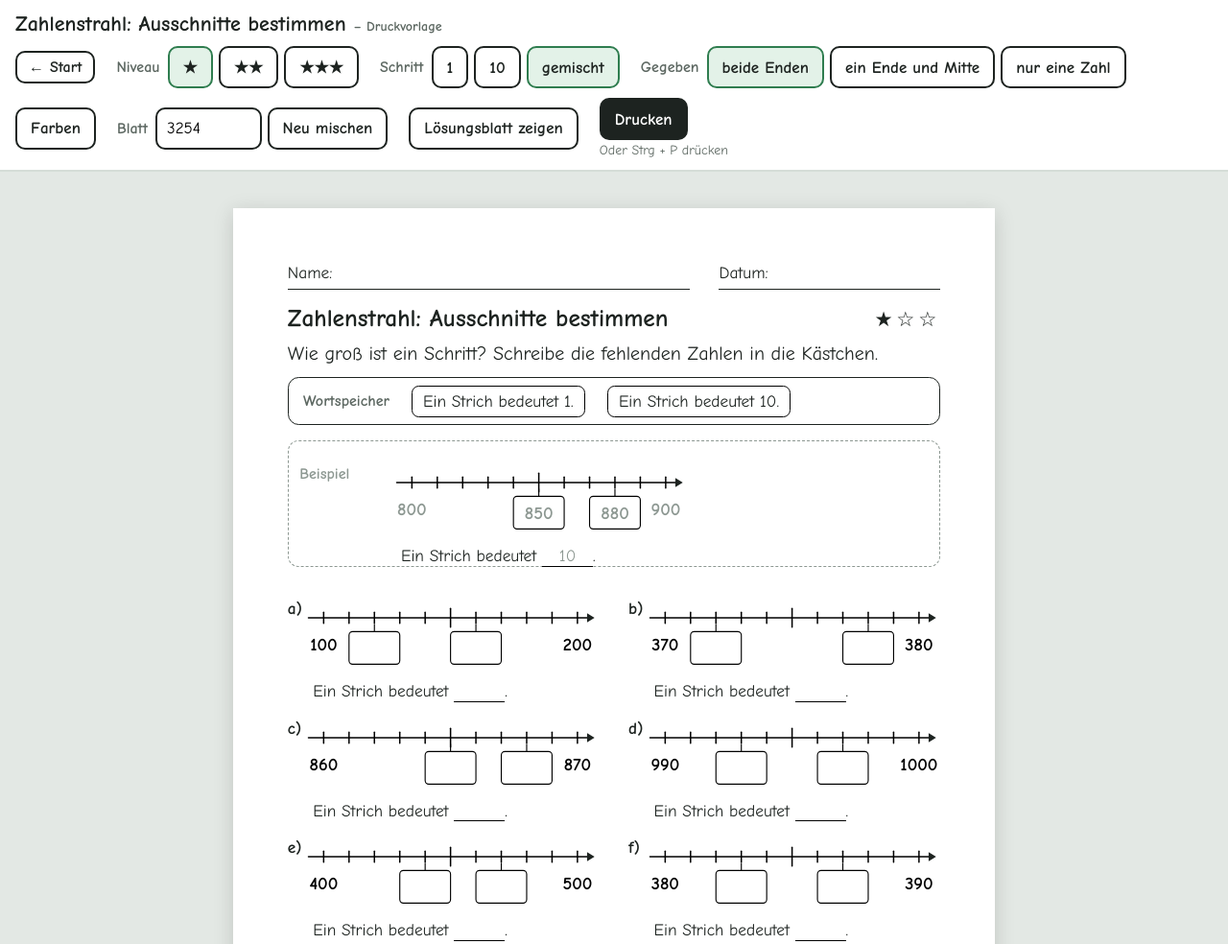
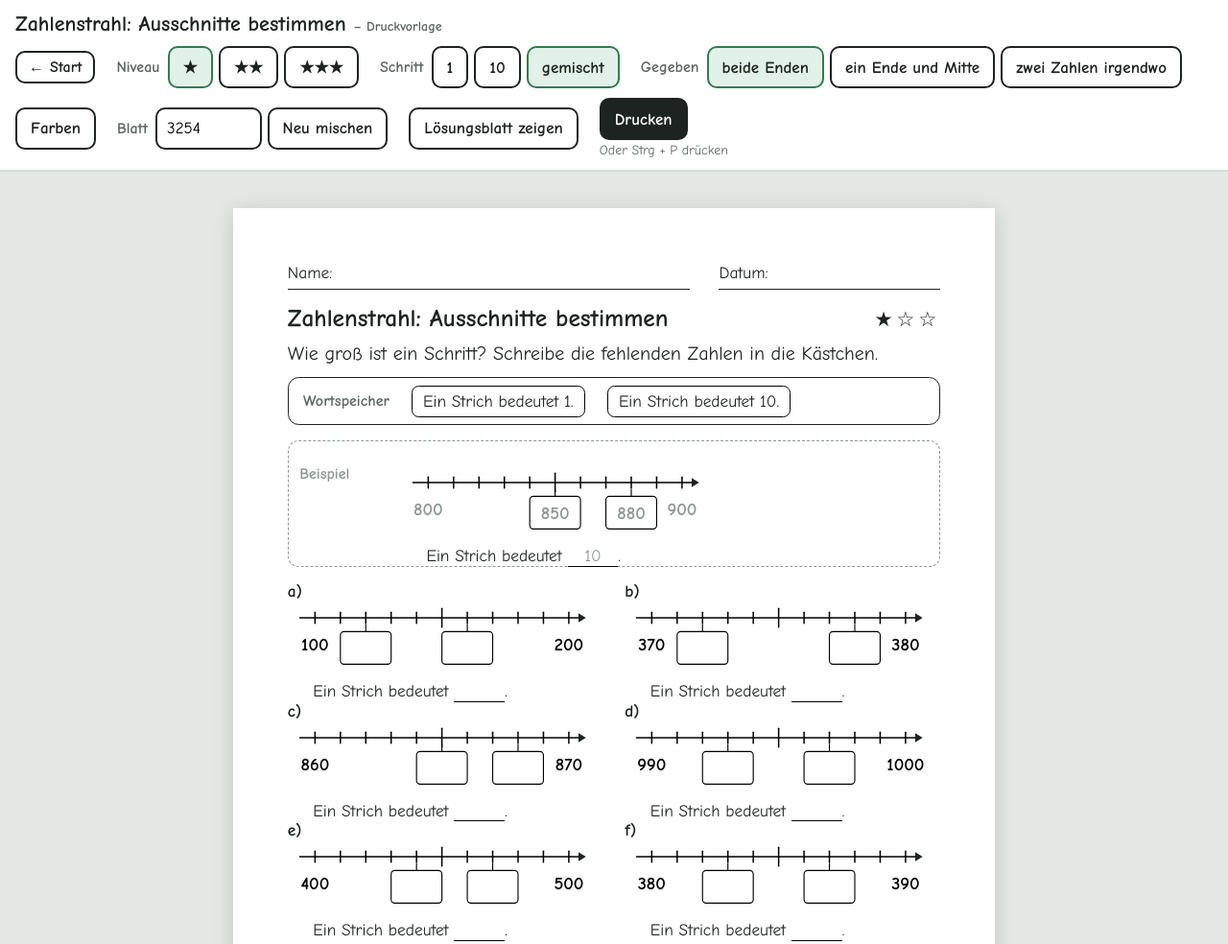
Before and after one commit to mrcsndmnn/tafelbilder, a plain HTML site: page mathe/zahlenstrahl/druck-ausschnitte/index.html in a window 1280 px wide. Shown: the top 984 px of the page at 96% size. Drawn offline with Linux system fonts and the light colour scheme; a web font is replaced by a local one.

Commit message:
Druckvorlage A: „zwei Zahlen irgendwo“ statt „nur eine Zahl“
Wie im Strahl-Detektiv steht kein Satz „Ein Strich bedeutet …“ mehr auf
dem Blatt. Zwei Zahlen sind gegeben (nicht beide Enden), die Kinder
erschließen die Schrittgröße und tragen sie ein.
Außerdem: Kästchen an den Enden des Ausschnitts werden nicht mehr
abgeschnitten (Strahl weiterhin 70 mm).

Co-Authored-By: Claude Opus 5.5 <noreply@anthropic.com>
Claude-Session: https://claude.ai/code/session_01SbUYXDcXeev8uHLUStDtku

```diff
--- a/mathe/zahlenstrahl/druck-ausschnitte/index.html
+++ b/mathe/zahlenstrahl/druck-ausschnitte/index.html
@@ -9,9 +9,10 @@
 <link rel="stylesheet" href="../gemeinsam/strahl.css">
 <link rel="stylesheet" href="../gemeinsam/druck.css">
 <style>
-.aufgaben{display:grid;grid-template-columns:1fr 1fr;column-gap:8mm}
-.aufg{height:33mm;position:relative;padding-left:7mm}
-.aufg .nr{position:absolute;left:0;top:4.5mm;font-weight:700;font-size:13pt}
+.aufgaben{display:grid;grid-template-columns:minmax(0,1fr) minmax(0,1fr);column-gap:6mm}
+.aufg{height:33mm;position:relative}
+.aufg .nr{position:absolute;left:0;top:0;font-weight:700;font-size:13pt;line-height:5.5mm}
+.aufg .satz{padding-left:7mm}
 .aufg .satz{font-size:13pt;height:5.5mm;line-height:5.5mm}
 .aufg .satz b{font-weight:700}
 .aufg .luecke{display:inline-block;width:14mm;border-bottom:.3mm solid #000;text-align:center}
@@ -27,7 +28,7 @@
 <script>
 const Z = Strahl, D = Druck;
 const SCHRITT = { "1": "Schritt 1", "10": "Schritt 10", "gemischt": "Schritt gemischt" };
-const GEG = { enden: "beide Enden", endeMitte: "Ende und Mitte", eine: "eine Zahl" };
+const GEG = { enden: "beide Enden", endeMitte: "Ende und Mitte", zwei: "zwei Zahlen irgendwo" };
 
 // Ein Ausschnitt: 11 Striche auf 70 mm, Mittelstrich länger
 function ausschnitt(A, nr, art) {   // art: "aufgabe" | "loesung" | "beispiel"
@@ -37,7 +38,7 @@ function ausschnitt(A, nr, art) {   // art: "aufgabe" | "loesung" | "beispiel"
   if (A.eineZahl) oben.innerHTML = `<b>${Z.SATZ(A.schritt)}</b>`;
   d.appendChild(oben);
   const s = D.strahl(d, { von: A.von, bis: A.bis, schritt: A.schritt, einheitlich: true, beschriftung: "keine", farben: false, randLinks: true,
-    breite: 78, hoehe: 22, y: 4.5, links: 3, rechts: 5 });
+    breite: 86, hoehe: 22, y: 4.5, links: 7.5, rechts: 8.5 });   // Platz für Kästchen an den Enden
   const grau = art === "beispiel";
   A.gegeben.forEach(i => {
     const t = Z.el("text", { x: s.x(A.wert(i)), y: 13.6, "text-anchor": "middle", "font-size": 4.9, class: "s-zahl" + (grau ? " gz" : "") }, s.root);
@@ -64,7 +65,7 @@ D.start({
   id: "ausschnitte", titel: "Zahlenstrahl: Ausschnitte bestimmen",
   optionen: [
     { key: "schritt", label: "Schritt", werte: [{ wert: "1", text: "1" }, { wert: "10", text: "10" }, { wert: "gemischt", text: "gemischt" }], std: "gemischt" },
-    { key: "gegeben", label: "Gegeben", werte: [{ wert: "enden", text: "beide Enden" }, { wert: "endeMitte", text: "ein Ende und Mitte" }, { wert: "eine", text: "nur eine Zahl" }], std: "enden" },
+    { key: "gegeben", label: "Gegeben", werte: [{ wert: "enden", text: "beide Enden" }, { wert: "endeMitte", text: "ein Ende und Mitte" }, { wert: "zwei", text: "zwei Zahlen irgendwo" }], std: "enden" },
   ],
   info: cfg => `${SCHRITT[cfg.schritt]} · ${GEG[cfg.gegeben]}`,
   baue(cfg, rnd, loesung) {
```
